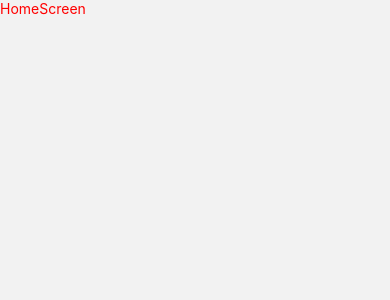
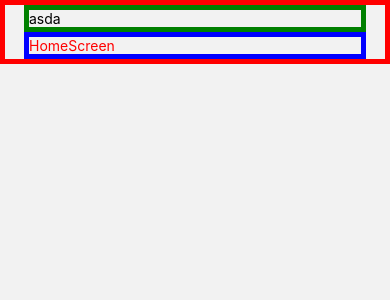
Before and after one commit to vantoan19/InfinityLibrary, a React Native app in the folder client/client/: screen /Home in a window 390 px wide. Shown: the top 300 px of the page. Built offline with nearby package versions, Linux system fonts and the light colour scheme.

Commit message:
IL-7 Style layout

```diff
--- /dev/null
+++ b/client/client/components/common/Layout/Body.tsx
@@ -0,0 +1,15 @@
+import React from "react"
+import { View, StyleSheet } from "react-native"
+
+export default function Body({ children }: any) {
+  return <View style={styles.container}>{children}</View>
+}
+
+const styles = StyleSheet.create({
+  container: {
+    display: "flex",
+    width: "90%",
+    borderWidth: 5,
+    borderColor: "blue",
+  },
+})
--- /dev/null
+++ b/client/client/components/common/Layout/Header.tsx
@@ -0,0 +1,18 @@
+import { View, Text, StyleSheet } from "react-native"
+
+export default function Header() {
+  return (
+    <View style={styles.container}>
+      <Text>asda</Text>
+    </View>
+  )
+}
+
+const styles = StyleSheet.create({
+  container: {
+    display: "flex",
+    width: "90%",
+    borderWidth: 5,
+    borderColor: "green",
+  },
+})
--- /dev/null
+++ b/client/client/components/common/Layout/Layout.tsx
@@ -0,0 +1,25 @@
+import React from "react"
+import { View, StyleSheet } from "react-native"
+import Body from "./Body"
+import Header from "./Header"
+
+export default function Layout({ children }: any) {
+  return (
+    <View style={styles.container}>
+      <Header />
+      <Body>{children}</Body>
+    </View>
+  )
+}
+
+const styles = StyleSheet.create({
+  container: {
+    display: "flex",
+    flexDirection: "column",
+    alignItems: "center",
+    width: "100%",
+    minHeight: "100%",
+    borderWidth: 5,
+    borderColor: "red",
+  },
+})
--- a/client/client/screens/HomeScreen.tsx
+++ b/client/client/screens/HomeScreen.tsx
@@ -1,7 +1,8 @@
 import { useNavigation } from "@react-navigation/native"
-import { useLayoutEffect } from "react"
+import React, { useLayoutEffect } from "react"
 import { SafeAreaView } from "react-native-safe-area-context"
 import { StyleSheet, Text, View, StatusBar } from "react-native"
+import Layout from "../components/common/Layout/Layout"
 
 export default function HomeScreen() {
   const navigation = useNavigation()
@@ -13,7 +14,9 @@ export default function HomeScreen() {
   useLayoutEffect(() => {})
   return (
     <SafeAreaView>
-      <Text style={styles.text}>HomeScreen</Text>
+      <Layout>
+        <Text style={styles.text}>HomeScreen</Text>
+      </Layout>
     </SafeAreaView>
   )
 }
```
